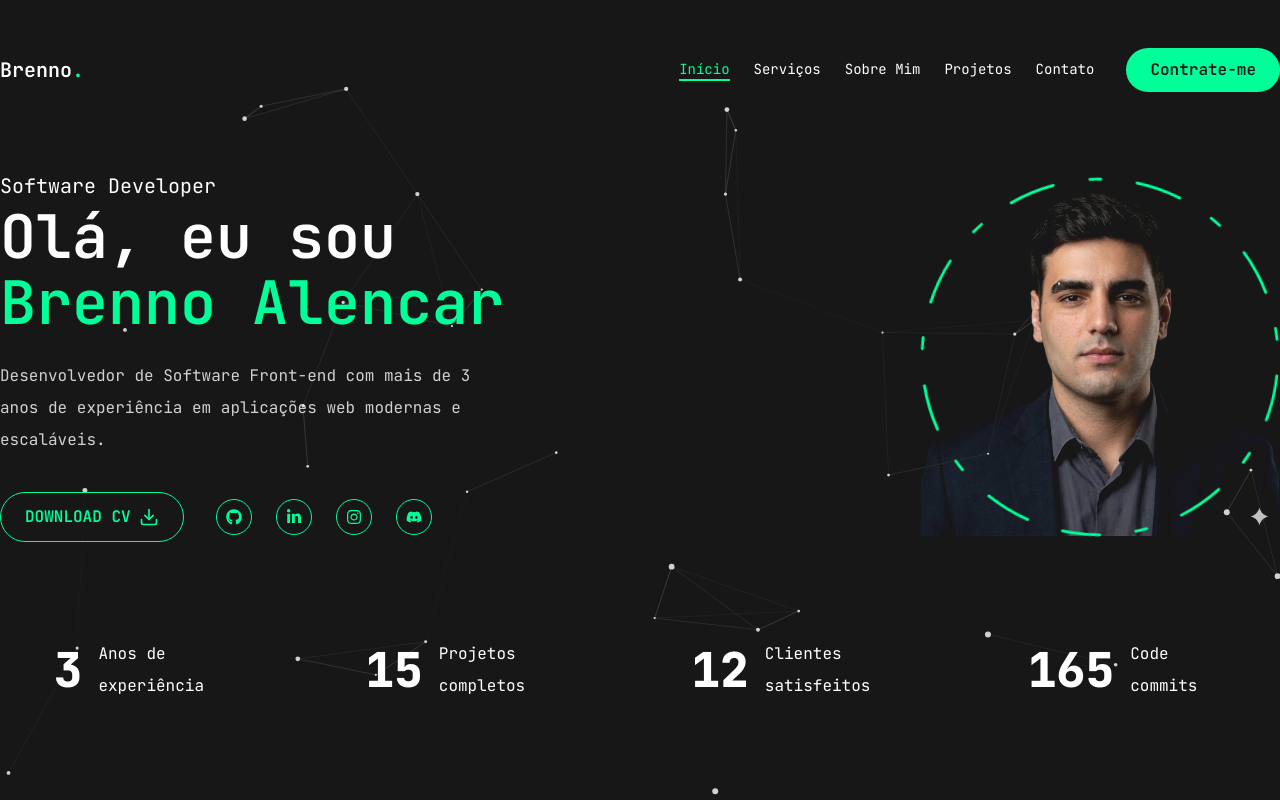
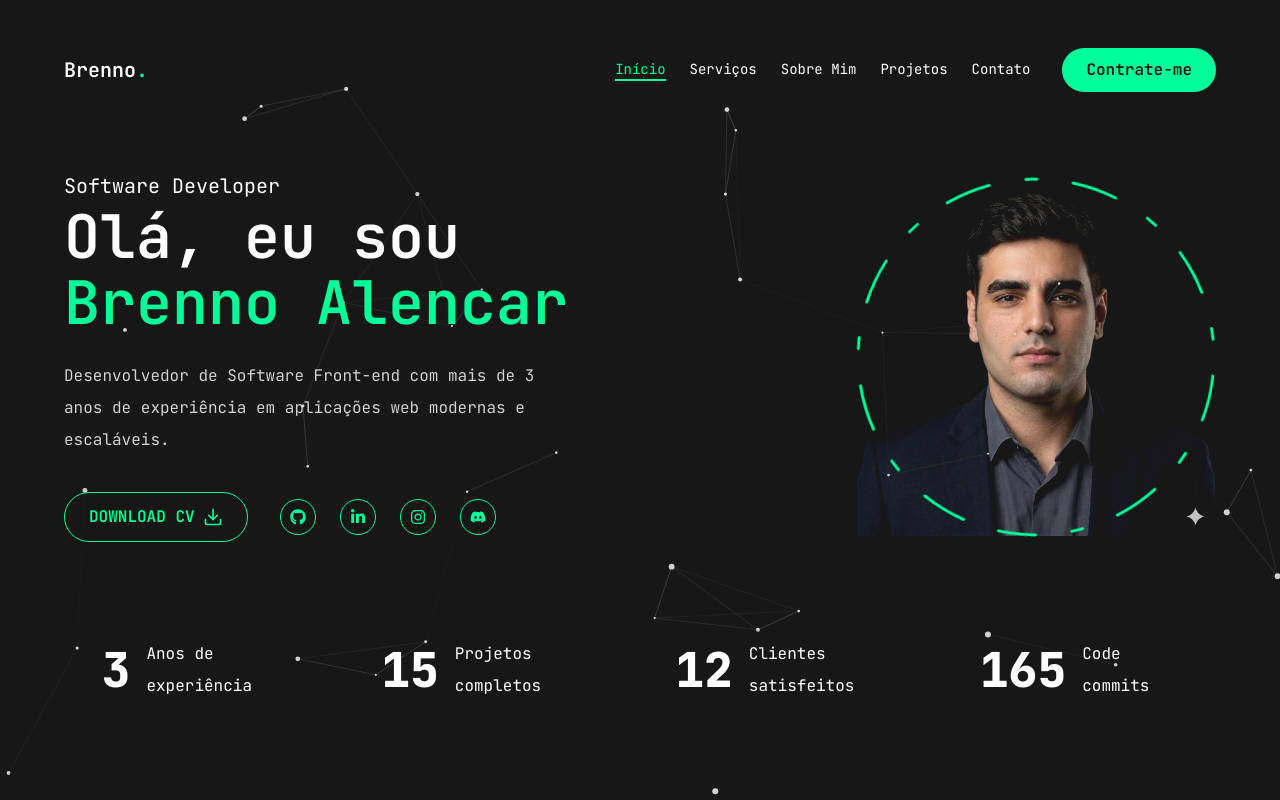
Before and after one commit to BrennoAlenkar/brenno-portfolio, a Next.js app: page / in a window 1280 px wide. Built offline with nearby package versions, Linux system fonts and the light colour scheme.

Commit message:
feat: padronizar alinhamento do layout em todos os componentes

```diff
--- a/app/globals.css
+++ b/app/globals.css
@@ -121,9 +121,11 @@
 @layer base {
   * {
     @apply border-border outline-ring/50;
-    /* .container {
-      @apply mx-auto px-36 max-w-[1280px];
-    } */
+  }
+
+  .container {
+     @apply mx-auto px-4 sm:px-6 xl:px-16 max-w-[1280px];
+
   }
 
   body {
--- a/app/page.jsx
+++ b/app/page.jsx
@@ -9,7 +9,7 @@ import Stats from "@/components/Stats";
 const Home = () => {
   return (
     <section className="h-full">
-      <div className="container mx-auto h-full">
+      <div className="w-full max-w-[1280px] mx-auto px-4 sm:px-6 xl:px-16 h-full">
         <div className="flex flex-col xl:flex-row items-center justify-between xl:pt-8 xl:pb-24">
           {/* texto */}
           <div className="text-center xl:text-left order-2 xl:order-none">
--- a/app/servicos/page.jsx
+++ b/app/servicos/page.jsx
@@ -38,7 +38,7 @@ const services = [
 const Servicos = () => {
   return (
     <section className="min-h-[80vh] flex flex-col justify-center py-12 xl:py-0">
-      <div className="container mx-auto px-4">
+      <div className="w-full max-w-[1280px] mx-auto px-4 sm:px-6 xl:px-16">
         <motion.div
           initial={{ opacity: 0 }}
           animate={{ opacity: 1 }}
--- a/components/Header.jsx
+++ b/components/Header.jsx
@@ -8,7 +8,7 @@ import Nav from "./Nav"
 const Header = () => {
   return (
     <header className="py-8 xl:py-12 text-white">
-      <div className="container mx-auto flex items-center justify-between">
+      <div className="w-full max-w-[1280px] mx-auto px-4 sm:px-6 xl:px-16 flex items-center justify-between">
 
         {/* logo */}
         <Link href="/">
--- a/components/Stats.jsx
+++ b/components/Stats.jsx
@@ -12,7 +12,7 @@ const stats = [
 const Stats = () => {
   return (
     <section>
-      <div className="container mx-auto">
+      <div className="w-full max-w-[1280px] mx-auto px-4 sm:px-6 xl:px-16">
         <div className="flex flex-wrap gap-6 max-w-[80vw] mx-auto xl:max-w-none">
           {stats.map((item, index) => (
             <div
```
